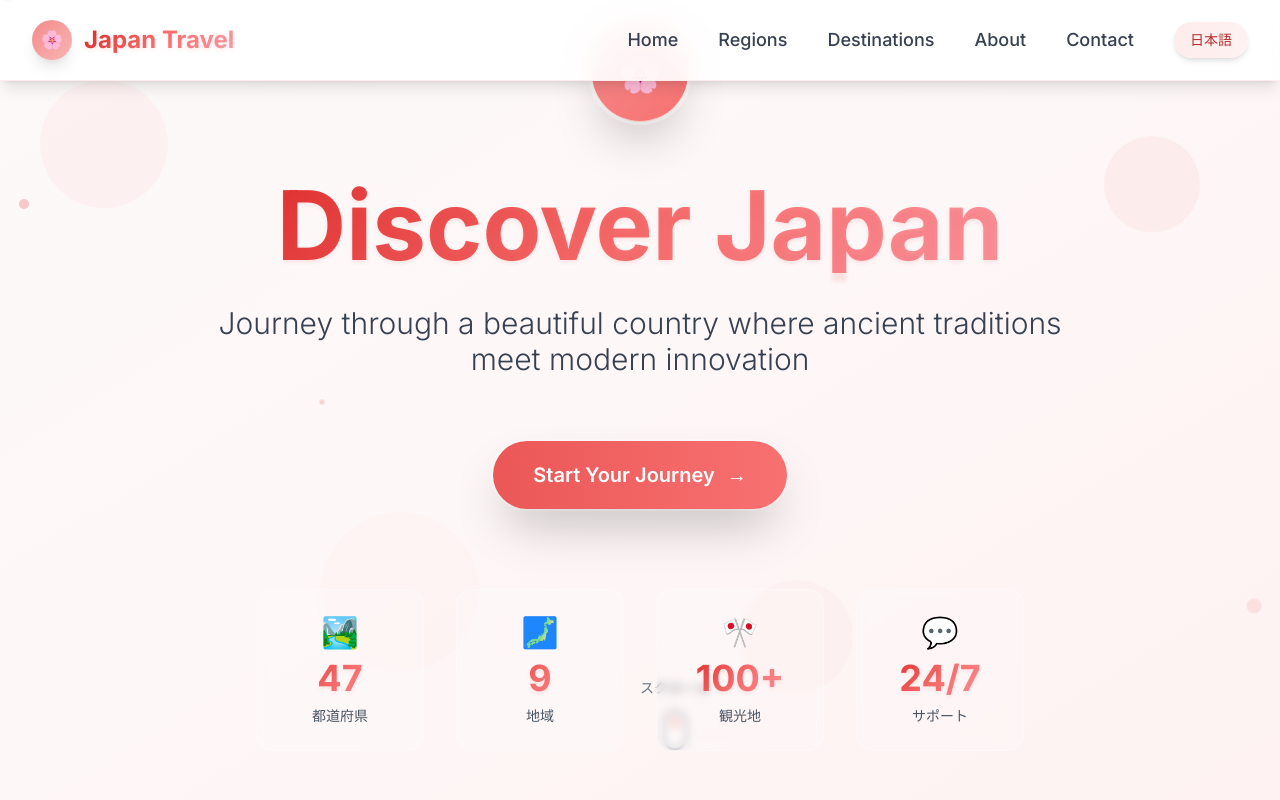
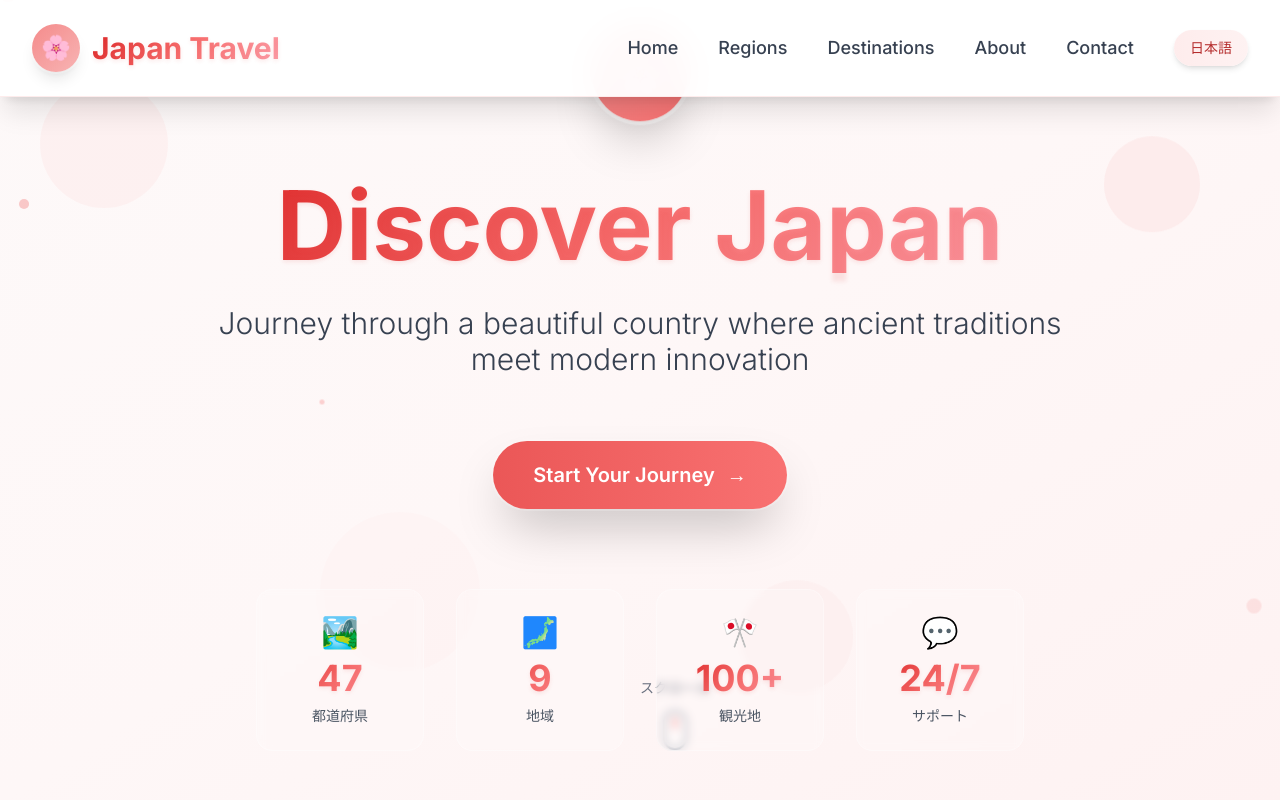
Before and after one commit to araxis07/Website-Japan, a Next.js app: page /en in a window 1280 px wide. Shown: the top 800 px of the page. Built offline with nearby package versions, Linux system fonts and the light colour scheme.

Commit message:
sdasdasd

```diff
--- a/src/components/ClientNavigationWrapper.tsx
+++ b/src/components/ClientNavigationWrapper.tsx
@@ -35,16 +35,15 @@ const ClientNavigationWrapper = ({ dict, lang }: ClientNavigationWrapperProps) =
   // For server/client consistency, don't show language-dependent elements until mounted
   const langToggleText = mounted ? (lang === 'ja' ? 'EN' : '日本語') : ''
   const siteTitle = mounted ? (lang === 'ja' ? '日本旅行' : 'Japan Travel') : ''
-  return (
-    <nav className="fixed top-0 left-0 right-0 bg-white/90 backdrop-blur-lg shadow-lg z-50 border-b border-cherry-pink-100 transition-all duration-300">
+  return (    <nav className="fixed top-0 left-0 right-0 bg-white/95 backdrop-blur-lg shadow-xl z-50 border-b border-cherry-pink-100 transition-all duration-300">
       <div className="max-w-7xl mx-auto px-4 sm:px-6 lg:px-8">
-        <div className="flex justify-between items-center h-20">
+        <div className="flex justify-between items-center h-24">
           {/* Logo */}
           <Link href={`/${lang}`} className="flex items-center space-x-3 group">
-            <div className="w-10 h-10 bg-gradient-to-br from-cherry-pink-400 to-sakura-400 rounded-full flex items-center justify-center group-hover:scale-110 transition-transform duration-300 shadow-lg">
-              <span className="text-white font-bold text-lg">🌸</span>
+            <div className="w-12 h-12 bg-gradient-to-br from-cherry-pink-400 to-sakura-400 rounded-full flex items-center justify-center group-hover:scale-110 transition-transform duration-300 shadow-lg ring-2 ring-white/30">
+              <span className="text-white font-bold text-2xl">🌸</span>
             </div>
-            <span className="text-2xl font-bold gradient-text group-hover:scale-105 transition-transform duration-300">{siteTitle}</span>
+            <span className="text-3xl font-bold gradient-text group-hover:scale-105 transition-transform duration-300">{siteTitle}</span>
           </Link>
 
           {/* Desktop Menu */}
```
